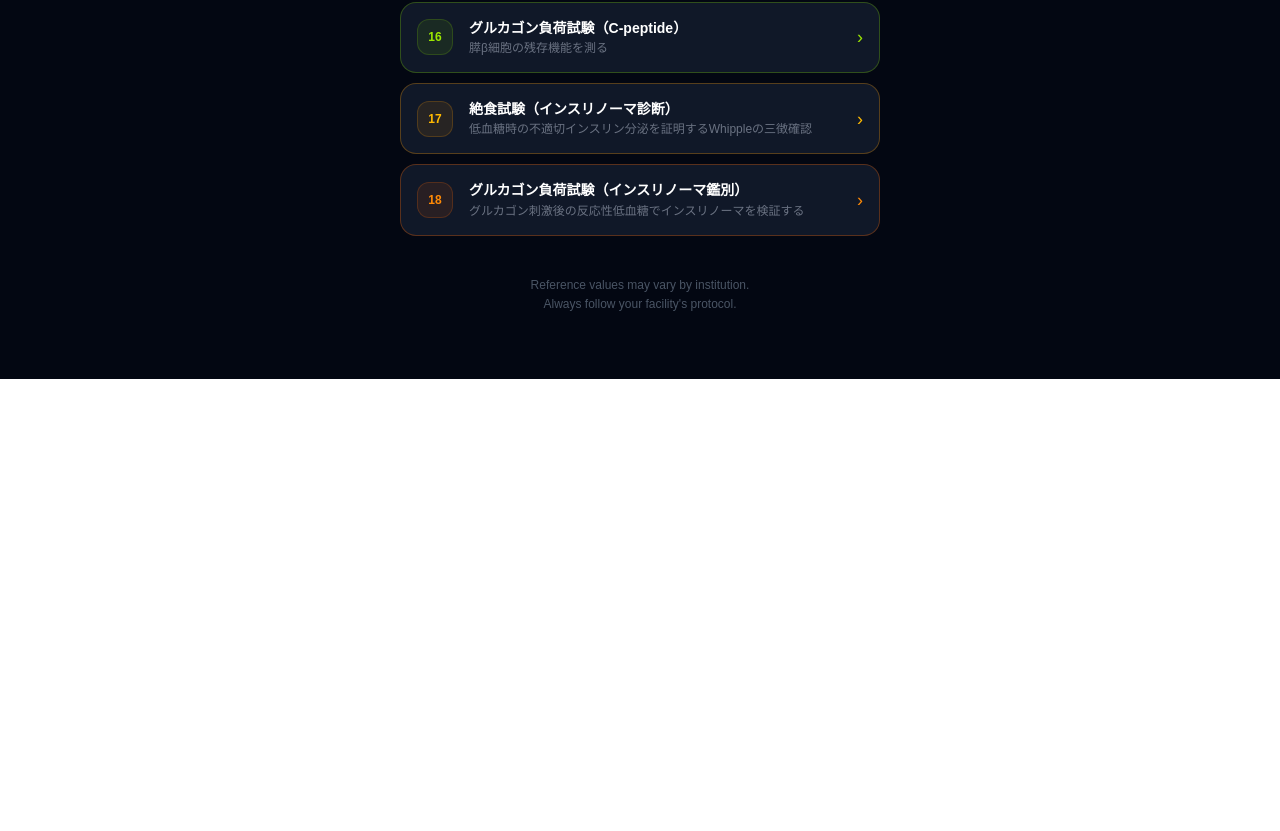
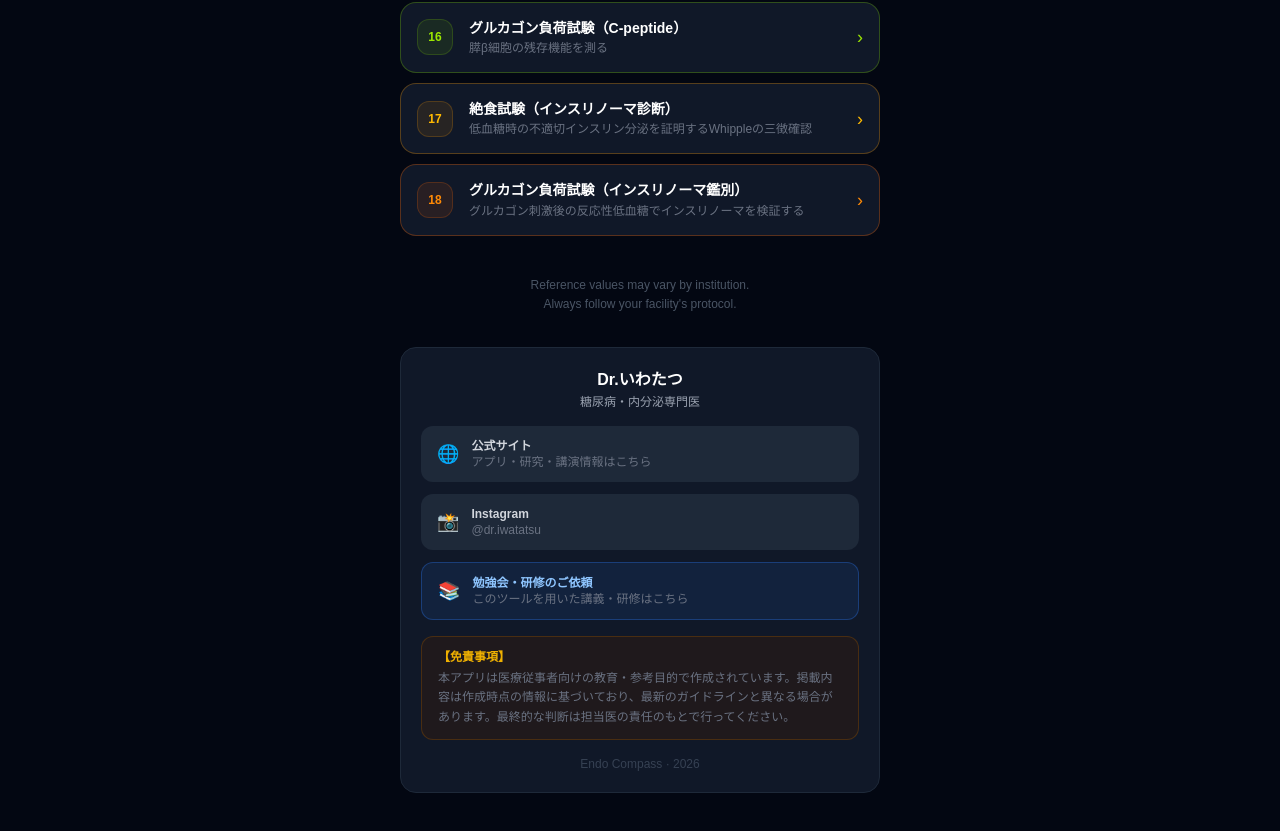
Before and after one commit to iwatatsu2/endoguide, a Next.js app: page /endocrine in a window 1280 px wide. Shown: the part 1824-2655 px from the top of the page. Before the commit the page ends 2203 px from the top, so only its background shows below. Built offline with nearby package versions, Linux system fonts and the light colour scheme.

Commit message:
Add author section: official site, Instagram, seminar request

```diff
--- a/app/endocrine/page.tsx
+++ b/app/endocrine/page.tsx
@@ -96,6 +96,68 @@ export default function EndocrinePage() {
           Reference values may vary by institution.<br />
           Always follow your facility&apos;s protocol.
         </p>
+
+        {/* ── 制作者 ── */}
+        <div className="mt-8 rounded-2xl border border-gray-800 bg-gray-900 p-5 space-y-4">
+          <div className="text-center">
+            <p className="text-base font-black text-white">Dr.いわたつ</p>
+            <p className="text-xs text-gray-400 mt-0.5">糖尿病・内分泌専門医</p>
+          </div>
+
+          <div className="space-y-3">
+            {/* 公式HP */}
+            <a
+              href="https://driwatatsu.readdy.co/"
+              target="_blank"
+              rel="noopener noreferrer"
+              className="flex items-center gap-3 rounded-xl bg-gray-800 px-4 py-3 hover:bg-gray-700 transition-colors"
+            >
+              <span className="text-lg">🌐</span>
+              <div>
+                <p className="text-xs font-semibold text-gray-300">公式サイト</p>
+                <p className="text-xs text-gray-500">アプリ・研究・講演情報はこちら</p>
+              </div>
+            </a>
+
+            {/* Instagram */}
+            <a
+              href="https://www.instagram.com/dr.iwatatsu/"
+              target="_blank"
+              rel="noopener noreferrer"
+              className="flex items-center gap-3 rounded-xl bg-gray-800 px-4 py-3 hover:bg-gray-700 transition-colors"
+            >
+              <span className="text-lg">📸</span>
+              <div>
+                <p className="text-xs font-semibold text-gray-300">Instagram</p>
+                <p className="text-xs text-gray-500">@dr.iwatatsu</p>
+              </div>
+            </a>
+
+            {/* 勉強会・研修依頼 */}
+            <a
+              href="https://driwatatsu.readdy.co/corporate#contact-form"
+              target="_blank"
+              rel="noopener noreferrer"
+              className="flex items-center gap-3 rounded-xl bg-blue-500/10 border border-blue-500/30 px-4 py-3 hover:bg-blue-500/20 transition-colors"
+            >
+              <span className="text-lg">📚</span>
+              <div>
+                <p className="text-xs font-semibold text-blue-300">勉強会・研修のご依頼</p>
+                <p className="text-xs text-gray-500">このツールを用いた講義・研修はこちら</p>
+              </div>
+            </a>
+          </div>
+
+          {/* 免責事項 */}
+          <div className="rounded-xl bg-yellow-950/30 border border-yellow-800/40 px-4 py-3">
+            <p className="text-xs font-bold text-yellow-500 mb-1">【免責事項】</p>
+            <p className="text-xs text-gray-500 leading-relaxed">
+              本アプリは医療従事者向けの教育・参考目的で作成されています。掲載内容は作成時点の情報に基づいており、最新のガイドラインと異なる場合があります。最終的な判断は担当医の責任のもとで行ってください。
+            </p>
+          </div>
+
+          <p className="text-center text-xs text-gray-700">Endo Compass · 2026</p>
+        </div>
       </div>
     </div>
   );
```
